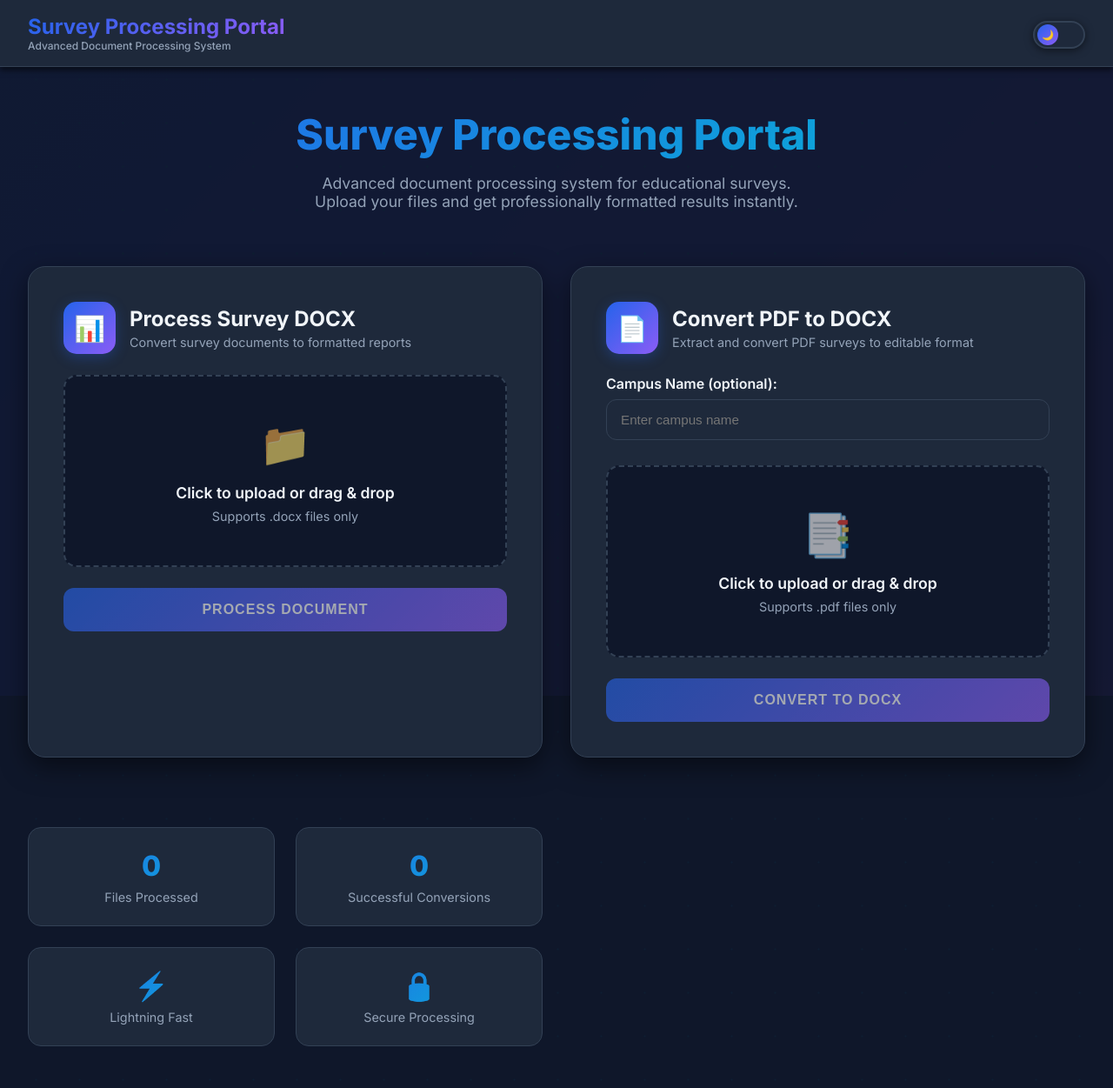
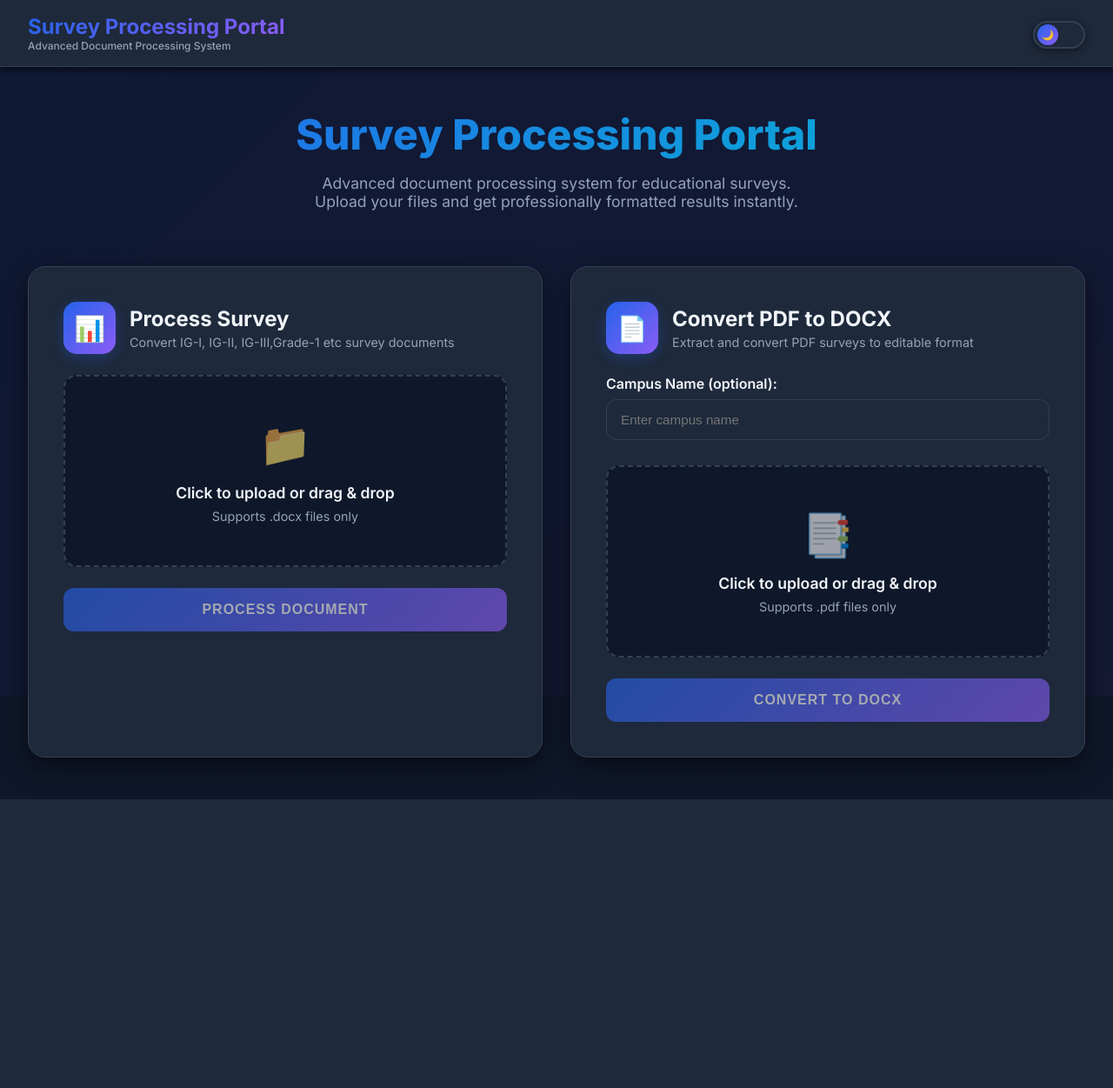
Before and after one commit to usmanchaudhrry/docconverter, a Flask app: page / in a window 1280 px wide. Shown: the whole page at 87% size. After the commit the page ends 919 px from the top, so only its background shows below. Run offline with Flask 3, Linux system fonts and the light colour scheme.

Commit message:
new changes

```diff
--- a/app.py
+++ b/app.py
@@ -3,7 +3,7 @@
 import re
 from collections import defaultdict
 from docx import Document
-from docx.shared import Inches
+from docx.shared import Inches, Pt
 from docx.oxml import OxmlElement
 from docx.oxml.ns import qn
 
@@ -12,6 +12,7 @@
 UPLOAD_FOLDER = "uploads"
 OUTPUT_FILE = "FINAL_DYNAMIC_TABLES.docx"
 PDF_OUTPUT = "PDF_TO_DOCX_OUTPUT.docx"
+GRADE_OUTPUT = "GRADE_PROCESSED.docx"
 
 if not os.path.exists(UPLOAD_FOLDER):
     os.makedirs(UPLOAD_FOLDER)
@@ -36,7 +37,6 @@
 # Header (logo + blue box)
 # -------------------------------------------------------
 def add_survey_header(doc, header_text):
-
     # Logo
     try:
         p_logo = doc.add_paragraph()
@@ -65,18 +65,22 @@
 
 
 # -------------------------------------------------------
-# UNIVERSAL TABLE HANDLER
+# UNIVERSAL TABLE HANDLER (for IG campuses)
 # -------------------------------------------------------
 def extract_table(tb, qnum, campus, data_dict):
+    # Auto-assign default campus if missing
+    if not campus:
+        campus = "Percentage"
 
     header = [c.text.strip().lower() for c in tb.rows[0].cells]
 
+    # Accept both "name" and "teacher"
     name_col = None
     percent_col = None
     ranking_col = None
 
     for idx, h in enumerate(header):
-        if "name" in h:
+        if "name" in h or "teacher" in h:
             name_col = idx
         if "percentage" in h:
             percent_col = idx
@@ -95,7 +99,7 @@
         if not name or "none of the above" in name.lower():
             continue
 
-        # Normalize teacher names (case-insensitive)
+        # Normalize names
         name_normalized = name.strip().lower().title()
 
         raw = row.cells[actual_col].text.strip().replace("%", "")
@@ -107,35 +111,28 @@
     return True
 
 
+
 # -------------------------------------------------------
-# Detect Campus Name
+# Detect Campus Name (IG format)
 # -------------------------------------------------------
 def detect_campus(text):
     clean = " ".join(text.split())
     dash = r"[-–—]"
 
     patterns = [
-        # IG with dash separator
         rf"(IG-[I1]+)\s*{dash}\s*(.+)$",
         rf"(IG-[I1]+)\s+(.+)$",
-
-        # Grade with dash separator (FIXED)
         rf"Grade(?:\s*\d+)?\s*{dash}\s*(.+)$",
-
-        # Grade with space separator
         rf"Grade(?:\s*\d+)?\s+(.+)$",
     ]
 
     for pat in patterns:
         m = re.search(pat, clean, re.IGNORECASE)
         if m:
-            # For patterns with 2 groups, take the last group (campus name)
-            # For patterns with 1 group, take that group
             if m.lastindex == 2:
                 campus = m.group(2).strip()
             else:
                 campus = m.group(1).strip()
-                # Remove IG prefix if present
                 campus = re.sub(r"IG-[I1]+\s*", "", campus, flags=re.IGNORECASE).strip()
 
             return campus
@@ -144,10 +141,9 @@
 
 
 # -------------------------------------------------------
-# Process DOCX (your existing logic)
+# Process DOCX (IG campuses - existing logic)
 # -------------------------------------------------------
 def process_docx(path):
-
     doc = Document(path)
     paragraphs = doc.paragraphs
     tables = doc.tables
@@ -169,9 +165,9 @@
         "igcse-i",
         "igcse ii",
         "igcse iii"
-
     ]
 
+    # Extract header
     for p in paragraphs:
         t = p.text.strip()
         low = t.lower()
@@ -179,38 +175,49 @@
         if any(k in low for k in valid_keywords):
             header_lines.append(t)
 
-        if low.startswith("q#1"):
+        # Stop reading header once questions start
+        if low.startswith("q#1") or low.startswith("q-1"):
             break
 
     survey_header = "\n".join(header_lines)
 
+    # PARSE DOCUMENT
     for p in paragraphs:
         t = p.text.strip()
 
+        # Detect campus (IG format)
         camp = detect_campus(t)
         if camp:
             current_campus = camp
             found_campuses.add(camp)
 
-        m = re.match(r"(Q#\d+)", t)
+        # Detect questions
+        m = re.match(r"(Q[#\-]\d+)", t, re.IGNORECASE)
         if m:
-            qnum = m.group(1)
+            qnum = m.group(1).upper().replace("-", "#")
             question_text[qnum] = t
 
+            # ★ AUTO-ASSIGN CAMPUS USING Q#1 if none found ★
+            if current_campus is None:
+                current_campus = "Percentage"
+                found_campuses.add("Percentage")
+
+            # Extract next table
             while table_index < len(tables):
                 tb = tables[table_index]
                 table_index += 1
                 if extract_table(tb, qnum, current_campus, teacher_data):
                     break
 
+    # BUILD OUTPUT
     out = Document()
     campuses_sorted = sorted(found_campuses)
 
     for teacher, qs in teacher_data.items():
-
         add_survey_header(out, survey_header)
         out.add_heading(f"Teacher: {teacher}", level=2)
 
+        # Reduce campuses to only those with data
         active_camps = [c for c in campuses_sorted if any(qs[q].get(c) for q in qs)]
 
         table = out.add_table(rows=1, cols=1 + len(active_camps))
@@ -232,14 +239,141 @@
             for i, c in enumerate(active_camps):
                 row[i + 1].text = qs[q].get(c, "")
 
+        # Monthly grading row
+        monthly_row = table.add_row().cells
+        monthly_row[0].text = "Monthly Grading"
+        monthly_row[0].paragraphs[0].runs[0].bold = True
+        for i in range(len(active_camps)):
+            monthly_row[i + 1].text = ""
+
         out.add_page_break()
 
     out.save(OUTPUT_FILE)
     return OUTPUT_FILE
 
 
+
 # -------------------------------------------------------
-# PDF → DOCX USING CAMEL0T
+# Process Grade-based DOCX (NEW FUNCTION)
+# -------------------------------------------------------
+# def process_grade_docx(path):
+#     doc = Document(path)
+#     paragraphs = doc.paragraphs
+#     tables = doc.tables
+
+#     teacher_data = defaultdict(lambda: defaultdict(dict))
+#     question_text = {}
+#     current_campus = None
+#     found_campuses = []
+#     table_index = 0
+
+#     header_lines = []
+#     valid_keywords = ["learners", "academic year", "pre-school", "preschool", "campus"]
+
+#     # Extract header
+#     for p in paragraphs:
+#         t = p.text.strip()
+#         low = t.lower()
+
+#         if any(k in low for k in valid_keywords):
+#             header_lines.append(t)
+
+#         if low.startswith("q") or low.startswith("dated"):
+#             break
+
+#     survey_header = "\n".join(header_lines) if header_lines else "Learner's Survey\nAcademic Year 2025-2026"
+
+#     # Parse document
+#     for p in paragraphs:
+#         t = p.text.strip()
+#         low = t.lower()
+
+#         # Detect campus (Grade 1 - Mars, Grade 1 - Venus, etc.)
+#         grade_match = re.search(r"Grade\s+\d+\s*[-–—]\s*(.+)", t, re.IGNORECASE)
+#         if grade_match:
+#             current_campus = grade_match.group(1).strip()
+#             found_campuses.append(current_campus)
+#             continue
+
+#         # Detect questions
+#         q_match = re.match(r"(Q[-#]?\d+)[\:\.]?\s*(.+)", t, re.IGNORECASE)
+#         if q_match and current_campus:
+#             qnum = q_match.group(1).upper().replace("-", "#")
+#             q_text = q_match.group(2).strip()
+#             question_text[qnum] = f"{qnum}: {q_text}"
+
+#             # Extract table data
+#             if table_index < len(tables):
+#                 tb = tables[table_index]
+#                 table_index += 1
+
+#                 # Parse table rows
+#                 for row in tb.rows[1:]:  # Skip header
+#                     try:
+#                         cells = row.cells
+#                         if len(cells) >= 3:
+#                             teacher_name = cells[0].text.strip()
+#                             percentage = cells[2].text.strip()
+
+#                             if teacher_name and percentage:
+#                                 teacher_data[teacher_name][qnum][current_campus] = percentage
+#                     except:
+#                         continue
+
+#     # Build output document
+#     out = Document()
+#     unique_campuses = []
+#     for campus in found_campuses:
+#         if campus not in unique_campuses:
+#             unique_campuses.append(campus)
+
+#     for teacher, qs in sorted(teacher_data.items()):
+#         add_survey_header(out, survey_header)
+#         out.add_heading(f"Teacher: {teacher}", level=2)
+
+#         # Filter campuses where this teacher has data
+#         active_camps = [c for c in unique_campuses if any(qs.get(q, {}).get(c) for q in qs)]
+
+#         if not active_camps:
+#             continue
+
+#         # Create table
+#         table = out.add_table(rows=1, cols=1 + len(active_camps))
+#         set_borders(table)
+
+#         # Headers
+#         hdr = table.rows[0].cells
+#         hdr[0].text = "Question"
+#         hdr[0].paragraphs[0].runs[0].bold = True
+
+#         for i, campus in enumerate(active_camps):
+#             hdr[i + 1].text = campus
+#             hdr[i + 1].paragraphs[0].runs[0].bold = True
+
+#         # Questions
+#         sorted_qs = sorted(qs.keys(), key=lambda x: int(re.findall(r"\d+", x)[0]) if re.findall(r"\d+", x) else 0)
+
+#         for q in sorted_qs:
+#             row = table.add_row().cells
+#             row[0].text = question_text.get(q, q)
+#             for i, campus in enumerate(active_camps):
+#                 row[i + 1].text = qs[q].get(campus, "")
+
+#         # ADD "Monthly Grading" ROW
+#         monthly_row = table.add_row().cells
+#         monthly_row[0].text = "Monthly Grading"
+#         monthly_row[0].paragraphs[0].runs[0].bold = True
+#         for i in range(len(active_camps)):
+#             monthly_row[i + 1].text = ""
+
+#         out.add_page_break()
+
+#     out.save(GRADE_OUTPUT)
+#     return GRADE_OUTPUT
+
+
+# -------------------------------------------------------
+# PDF → DOCX CONVERTER
 # -------------------------------------------------------
 def convert_pdf_to_docx(pdf_path, output_path="PDF_CONVERTED.docx", campus_name=""):
     import pdfplumber
@@ -249,7 +383,6 @@
     from docx.oxml import OxmlElement
     from docx.oxml.ns import qn
 
-    # ---------- BORDER HELPER ----------
     def add_borders(table):
         tbl = table._element
         borders = OxmlElement('w:tblBorders')
@@ -263,11 +396,8 @@
 
     doc = Document()
 
-    # ---------------------------
-    # INSERT HEADER ON TOP
-    # ---------------------------
     header_para = doc.add_paragraph()
-    header_para.alignment = 1  # center
+    header_para.alignment = 1
 
     run1 = header_para.add_run("Learner's Survey\nAcademic Year 2025-2026\n")
     run1.bold = True
@@ -278,19 +408,10 @@
         run2 = header_para.add_run("Campus name")
 
     run2.bold = True
+    doc.add_paragraph()
 
-    doc.add_paragraph()  # spacing after header
-
-    # -------- UNIVERSAL QUESTION DETECTOR --------
-    q_pattern = re.compile(
-        r".*?(Q[#\s]*\d+)\s*[:\.\-]*\s*(.*)",
-        re.IGNORECASE
-    )
-
-    # -------- TEACHER / RESPONSE DETECTOR --------
+    q_pattern = re.compile(r".*?(Q[#\s]*\d+)\s*[:\.\-]*\s*(.*)", re.IGNORECASE)
     teacher_pattern = re.compile(r"(.+?)\s+(\d+)$")
-
-    # SPECIAL FOR Q8 (ranking)
     ranking_pattern = re.compile(r"^\s*(\d+)\s+(.*)$")
 
     questions = {}
@@ -306,7 +427,6 @@
             if not clean:
                 continue
 
-            # ---- Detect question (Q#1, Q#2, etc.) ----
             mq = q_pattern.match(clean)
             if mq:
                 q_id = mq.group(1).replace(" ", "").upper()
@@ -319,7 +439,6 @@
             if not current_q:
                 continue
 
-            # ---- SPECIAL HANDLING FOR Q#8 (ranking) ----
             if current_q == "Q#8":
                 mr = ranking_pattern.match(clean)
                 if mr:
@@ -328,7 +447,6 @@
                     questions[current_q]["entries"].append((teacher, rank))
                 continue
 
-            # ---- Normal questions (teacher + responses) ----
             mt = teacher_pattern.search(clean)
             if mt:
                 teacher = mt.group(1).strip()
@@ -337,7 +455,6 @@
 
     pdf.close()
 
-    # -------- BUILD DOCX --------
     any_data = False
 
     for q_id, block in questions.items():
@@ -346,12 +463,8 @@
             continue
 
         any_data = True
-
         doc.add_heading(block["text"], level=2)
 
-        # =============================
-        #     SPECIAL Q#8 OUTPUT
-        # =============================
         if q_id == "Q#8":
             table = doc.add_table(rows=1, cols=2)
             add_borders(table)
@@ -365,14 +478,15 @@
                 row[0].text = teacher
                 row[1].text = str(rank)
 
-
+            # ADD "Monthly Grading" ROW
+            # monthly_row = table.add_row().cells
+            # monthly_row[0].text = "Monthly Grading"
+            # monthly_row[0].paragraphs[0].runs[0].bold = True
+            # monthly_row[1].text = ""
 
             doc.add_page_break()
             continue
 
-        # =============================
-        #     NORMAL QUESTIONS
-        # =============================
         grouped = defaultdict(int)
         total = 0
         for teacher, count in entries:
@@ -387,7 +501,6 @@
         hdr[1].text = "Responses"
         hdr[2].text = "Percentage"
 
-        # Sort entries: "None of the above" at the end
         sorted_teachers = sorted(
             grouped.items(),
             key=lambda x: (x[0].lower() == "none of the above", x[0].lower())
@@ -401,7 +514,12 @@
             pct = round((count / total) * 100, 1) if total else 0
             row[2].text = f"{pct}%"
 
-
+        # ADD "Monthly Grading" ROW
+        # monthly_row = table.add_row().cells
+        # monthly_row[0].text = "Monthly Grading"
+        # monthly_row[0].paragraphs[0].runs[0].bold = True
+        # monthly_row[1].text = ""
+        # monthly_row[2].text = ""
 
         doc.add_page_break()
 
@@ -410,7 +528,6 @@
 
     doc.save(output_path)
     return output_path
-
 
 
 # -------------------------------------------------------
@@ -430,17 +547,14 @@
     return send_file(output, as_attachment=True)
 
 
+@app.route("/upload_grade", methods=["POST"])
+def upload_grade():
+    f = request.files["file"]
+    file_path = os.path.join(UPLOAD_FOLDER, f.filename)
+    f.save(file_path)
+    output = process_grade_docx(file_path)
+    return send_file(output, as_attachment=True)
 
-def debug_pdf(pdf_path):
-    import pdfplumber
-    print("\n===== PDF DEBUG OUTPUT =====\n")
-
-    pdf = pdfplumber.open(pdf_path)
-    for i, page in enumerate(pdf.pages, start=1):
-        print(f"\n--- PAGE {i} ---\n")
-        text = page.extract_text()
-        print(text)
-    pdf.close()
 
 @app.route("/convert_pdf", methods=["POST"])
 def convert_pdf():
@@ -460,11 +574,6 @@
         return f"Error: {str(e)}", 500
 
 
-
-
-
-
-
 if __name__ == "__main__":
     port = int(os.environ.get("PORT", 5000))
-    app.run(host="0.0.0.0", port=port)
+    app.run(host="0.0.0.0", port=port, debug=True)
--- a/templates/upload.html
+++ b/templates/upload.html
@@ -3,7 +3,7 @@
 <head>
 <meta charset="UTF-8">
 <meta name="viewport" content="width=device-width, initial-scale=1.0">
-<title>Survey Processing Portal - SuperNova School</title>
+<title>Survey Processing Portal</title>
 
 <!-- Google Fonts -->
 <link href="https://fonts.googleapis.com/css2?family=Inter:wght@300;400;500;600;700;800&display=swap" rel="stylesheet">
@@ -402,46 +392,6 @@
         box-shadow: 0 8px 25px rgba(239, 68, 68, 0.3);
     }
 
-
-    /* Stats Section */
-    .stats {
-        display: grid;
-        grid-template-columns: repeat(auto-fit, minmax(200px, 1fr));
-        gap: 1.5rem;
-        margin-top: 3rem;
-        animation: fadeInUp 1s ease;
-    }
-
-    .stat-card {
-        background: var(--bg-card);
-        border: 1px solid var(--border);
-        border-radius: 15px;
-        padding: 1.5rem;
-        text-align: center;
-        transition: all 0.3s ease;
-    }
-
-    .stat-card:hover {
-        transform: translateY(-3px);
-        box-shadow: 0 8px 20px var(--shadow);
-    }
-
-    .stat-number {
-        font-size: 2rem;
-        font-weight: 800;
-        background: linear-gradient(135deg, var(--primary), var(--accent));
-        -webkit-background-clip: text;
-        -webkit-text-fill-color: transparent;
-        background-clip: text;
-    }
-
-    .stat-label {
-        color: var(--text-secondary);
-        font-size: 0.9rem;
-        margin-top: 0.5rem;
-    }
-
-    /* Animations */
     @keyframes fadeInUp {
         from {
             opacity: 0;
@@ -764,61 +660,46 @@
         }, 3500);
     }
 
-    /* ========================================================
-       FILE UPLOAD + BUTTON ENABLE/DISABLE LOGIC
-       ======================================================== */
     function setupFileUpload(uploadAreaId, inputId, fileNameId, buttonId) {
         const uploadArea = document.getElementById(uploadAreaId);
         const fileInput = document.getElementById(inputId);
         const fileName = document.getElementById(fileNameId);
         const submitBtn = document.getElementById(buttonId);
 
-        /* ⭐ Disable button by default */
         submitBtn.disabled = true;
 
-        /* ⭐ Enable button ONLY when file selected */
         function enableBtn() {
             if (fileInput.files.length > 0) {
                 fileName.textContent = `📄 ${fileInput.files[0].name}`;
                 fileName.style.display = 'block';
-
-                submitBtn.disabled = false;   // ENABLE BUTTON
+                submitBtn.disabled = false;
             }
         }
 
-        // Click to upload
         uploadArea.addEventListener('click', () => fileInput.click());
 
-        // Drag over
         uploadArea.addEventListener('dragover', (e) => {
             e.preventDefault();
             uploadArea.classList.add('dragover');
         });
 
-        // Drag leave
         uploadArea.addEventListener('dragleave', () => {
             uploadArea.classList.remove('dragover');
         });
 
-        // Drop file
         uploadArea.addEventListener('drop', (e) => {
             e.preventDefault();
             uploadArea.classList.remove('dragover');
 
             if (e.dataTransfer.files.length > 0) {
                 fileInput.files = e.dataTransfer.files;
-                enableBtn();  // enable after drop
+                enableBtn();
             }
         });
 
-        // Normal file selection
         fileInput.addEventListener('change', enableBtn);
     }
 
-
-    /* ========================================================
-       PROCESS FILE
-       ======================================================== */
     async function processFile(formId, route, loaderId, btnId, outputFilename) {
         event.preventDefault();
 
@@ -854,15 +735,12 @@
 
             processedCount++;
             successCount++;
-            document.getElementById('processed-count').textContent = processedCount;
-            document.getElementById('success-count').textContent = successCount;
 
-            // reset everything
             form.reset();
             const fileNameDisplay = form.querySelector('.file-name');
             if (fileNameDisplay) fileNameDisplay.style.display = 'none';
 
-            submitBtn.disabled = true; // Disable again after reset
+            submitBtn.disabled = true;
 
         } catch (err) {
             showNotification('❌ Error: ' + err.message, true);
@@ -908,34 +779,30 @@
     </div>
 </header>
 
-<!-- Theme Toggle (Fixed Position) -->
 <button class="theme-toggle" onclick="toggleTheme()" title="Toggle Dark/Light Mode">
     <div class="toggle-slider">🌙</div>
 </button>
 
-<!-- Main Content -->
 <div class="main-container">
 
-    <!-- Hero -->
     <div class="hero">
         <h2>Survey Processing Portal</h2>
         <p>Advanced document processing system for educational surveys. Upload your files and get professionally formatted results instantly.</p>
     </div>
 
-    <!-- Processing Cards -->
     <div class="cards-grid">
 
-        <!-- DOCX Processing -->
+        <!-- IG Campus Processing -->
         <div class="process-card">
             <div class="card-header">
                 <div class="card-icon">📊</div>
                 <div class="card-title">
-                    <h3>Process Survey DOCX</h3>
-                    <p>Convert survey documents to formatted reports</p>
+                    <h3>Process Survey</h3>
+                    <p>Convert IG-I, IG-II, IG-III,Grade-1 etc survey documents</p>
                 </div>
             </div>
 
-            <form id="docx-form" onsubmit="processFile('docx-form', '/upload', 'docx-loader', 'docx-btn', 'FINAL_DYNAMIC_TABLES.docx')">
+            <form id="docx-form" onsubmit="processFile('docx-form', '/upload', 'docx-loader', 'docx-btn', 'IG_PROCESSED.docx')">
                 <div class="upload-area" id="docx-upload-area">
                     <div class="upload-icon">📁</div>
                     <div class="upload-text">
@@ -967,33 +837,17 @@
         </div>
     </div>
 
-         <form id="pdf-form" onsubmit="processFile('pdf-form', '/convert_pdf', 'pdf-loader', 'pdf-btn', 'PDF_CONVERTED.docx')">
+    <form id="pdf-form"
+          onsubmit="processFile('pdf-form', '/convert_pdf', 'pdf-loader', 'pdf-btn', 'PDF_CONVERTED.docx', event)">
 
-    <!-- Campus Name Input (styled like built-in UI elements) -->
         <div style="margin-bottom: 1.8rem;">
-        <label style="
-            font-weight: 600;
-            color: var(--text-primary);
-            margin-bottom: 0.5rem;
-            display: block;
-        ">
+            <label style="font-weight: 600; color: var(--text-primary); margin-bottom: 0.5rem; display: block;">
                 Campus Name (optional):
             </label>
-
             <input type="text" name="campus_name" placeholder="Enter campus name"
-            style="
-                width: 100%;
-                padding: 14px 16px;
-                border-radius: 12px;
-                border: 1px solid var(--border);
-                background: var(--bg-card);
-                color: var(--text-primary);
-                font-size: 0.95rem;
-                outline: none;
-            ">
+                style="width: 100%; padding: 14px 16px; border-radius: 12px; border: 1px solid var(--border); background: var(--bg-card); color: var(--text-primary); font-size: 0.95rem;">
         </div>
 
-    <!-- Upload area -->
         <div class="upload-area" id="pdf-upload-area">
             <div class="upload-icon">📑</div>
             <div class="upload-text">
@@ -1013,36 +867,12 @@
             <div class="loader"></div>
             <p class="loader-text">Converting your PDF...</p>
         </div>
+
     </form>
 </div>
 
 
-    <!-- Stats -->
-    <div class="stats">
-        <div class="stat-card">
-            <div class="stat-number" id="processed-count">0</div>
-            <div class="stat-label">Files Processed</div>
-        </div>
-        <div class="stat-card">
-            <div class="stat-number" id="success-count">0</div>
-            <div class="stat-label">Successful Conversions</div>
-        </div>
-        <div class="stat-card">
-            <div class="stat-number">⚡</div>
-            <div class="stat-label">Lightning Fast</div>
-        </div>
-        <div class="stat-card">
-            <div class="stat-number">🔒</div>
-            <div class="stat-label">Secure Processing</div>
-        </div>
-    </div>
-
-</div>
-
-<!-- Notification -->
 <div id="notification" class="notification">Success!</div>
-
-
 
 </body>
 </html>
```
Also changed, not shown: other parts of templates/upload.html (+5 -73 lines), 4 other files. Lines whose indentation alone changed are shown as unchanged.
